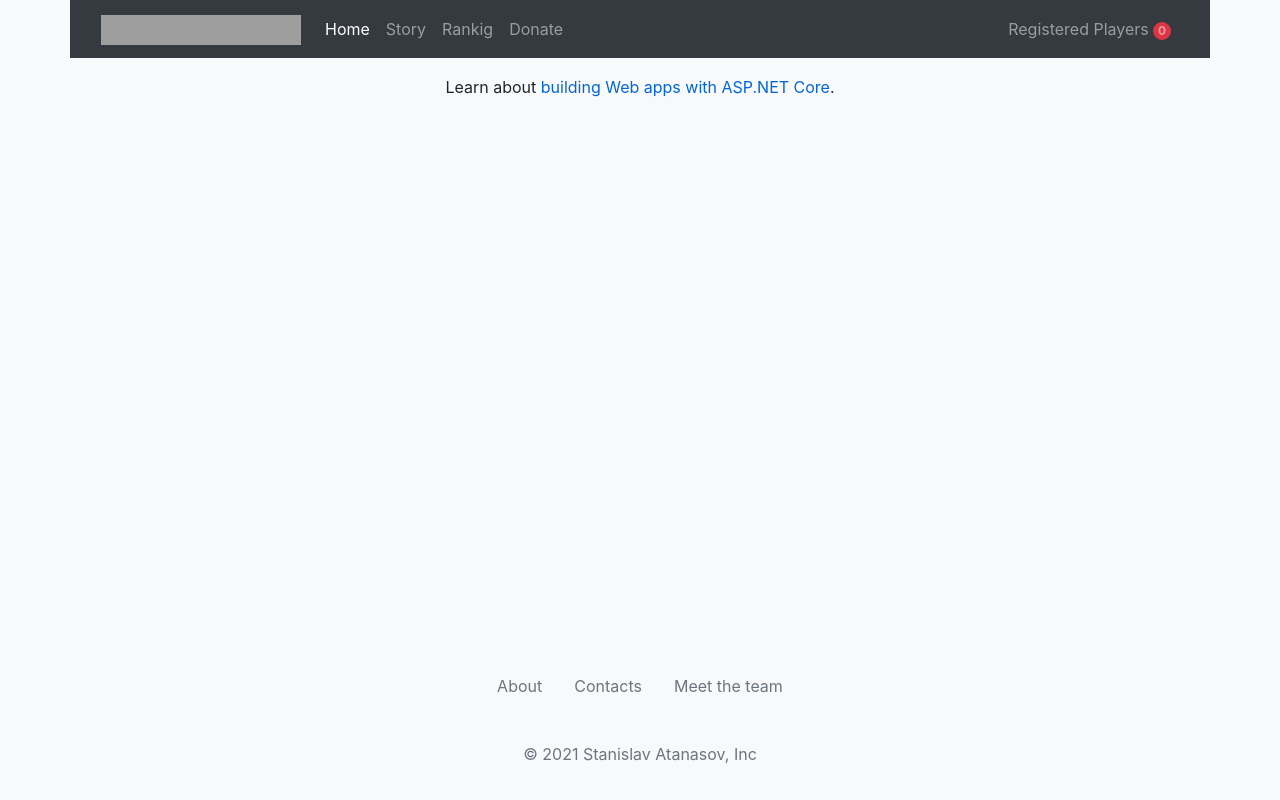
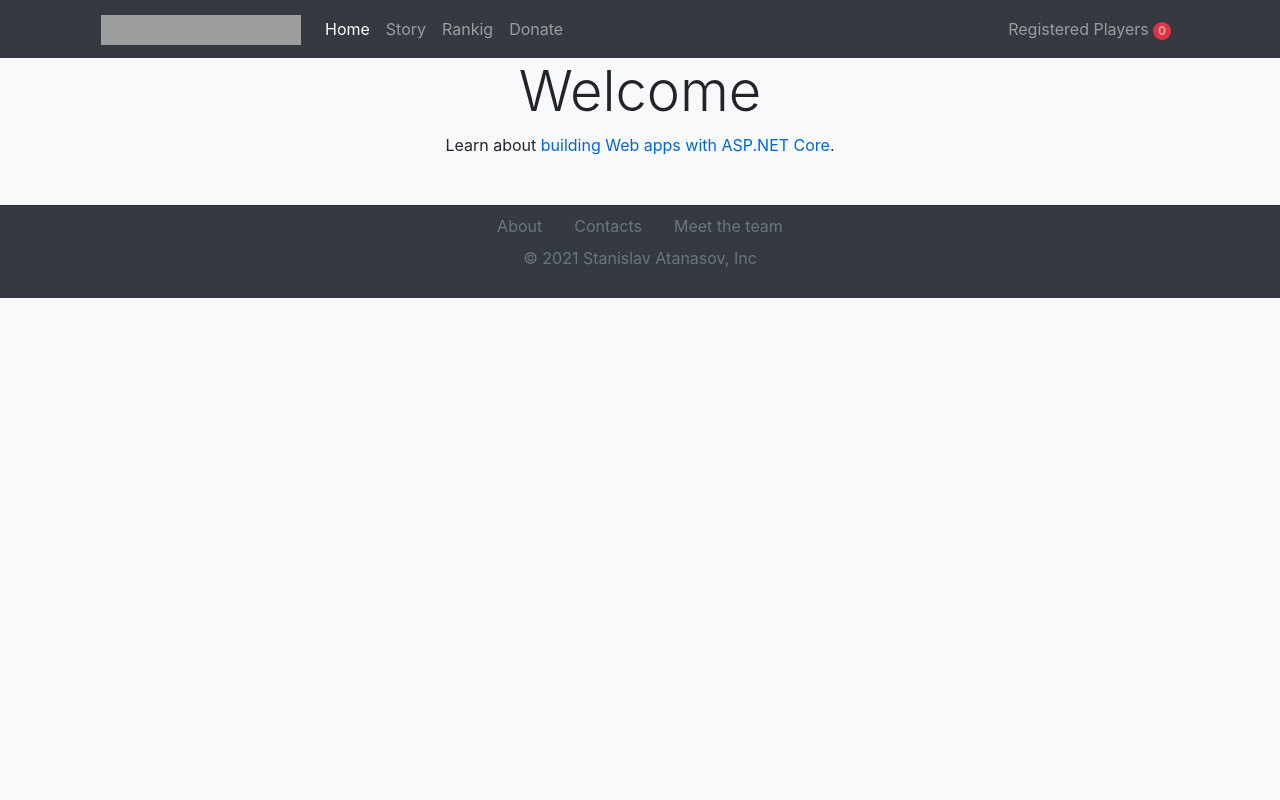
Before and after one commit to stanchyyy/DungeonsAndDragons, an ASP.NET Core app: page / in a window 1280 px wide. Run offline with ASP.NET Core 8, Linux system fonts and the light colour scheme; grey boxes are pictures that could not be loaded.

Commit message:
-Fixed header and footer html content overflow; -Expanded header bg color to the whole lenght of the screen;

```diff
--- a/Pages/Shared/_Layout.cshtml
+++ b/Pages/Shared/_Layout.cshtml
@@ -8,8 +8,8 @@
     <link rel="stylesheet" href="~/css/site.css" />
 </head>
 <body class="bg-light py-0 my-0">
-    <header>
-        <div class="container bg-dark fixed-top">
+    <header class="bg-dark">
+        <div class="container bg-dark sticky-top h-auto">
             <nav class="navbar navbar-expand-xl navbar-dark ">
                 <a class="navbar-brand">
                     <img src="~/Images/Dungeons_&_Dragons_5th_Edition_logo.svg" width="200" height="30" alt="D&D Logo" />
@@ -45,20 +45,24 @@
         </div>
     </header>
     <div class="container">
-            <main role="main" class="pb-3">
-                @RenderBody()
-            </main>
+        <main role="main" class="pb-3">
+            @RenderBody()
+        </main>
     </div>
-    <footer class="footer mt-auto">
+
+    <footer class="card-footer  mt-3 pt-1 bg-dark">
         <div class="container">
+
             <ul class="nav justify-content-center">
                 <li class="nav-item"><a href="#" class="nav-link pt-1 text-muted">About</a></li>
                 <li class="nav-item"><a href="#" class="nav-link pt-1 text-muted">Contacts</a></li>
                 <li class="nav-item"><a href="#" class="nav-link pt-1 text-muted">Meet the team</a></li>
             </ul>
             <p class="text-center text-muted">&copy; 2021 Stanislav Atanasov, Inc</p>
+
         </div>
     </footer>
+
 
     <script src="~/lib/jquery/dist/jquery.min.js"></script>
     <script src="~/lib/bootstrap/dist/js/bootstrap.bundle.min.js"></script>
```
